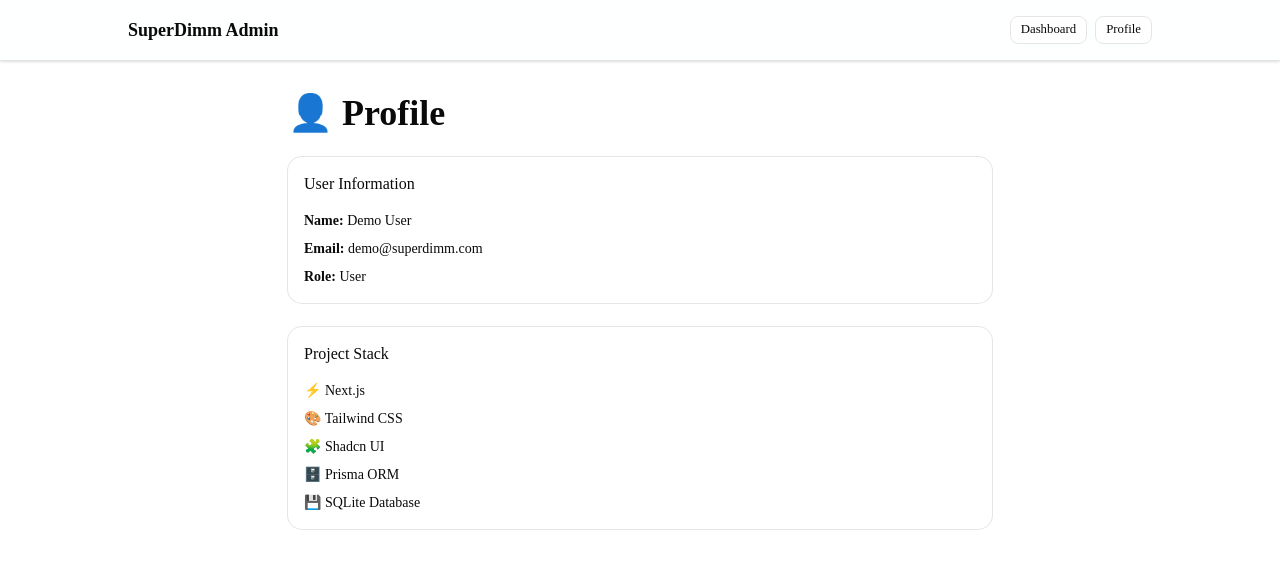
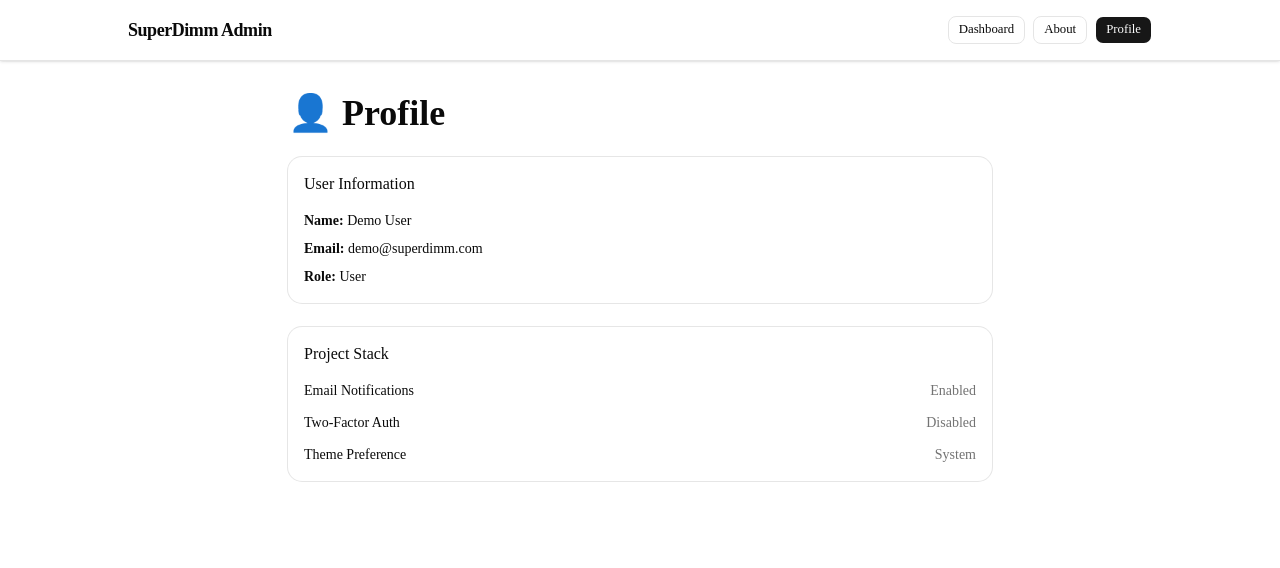
Before and after one commit to yabetsalelign/superdimm, a Next.js app: page /profile in a window 1280 px wide. Shown: the top 568 px of the page. Built offline with nearby package versions, Linux system fonts and the light colour scheme.

Commit message:
FIxed the about folder display issue

```diff
--- a/app/layout.tsx
+++ b/app/layout.tsx
@@ -1,7 +1,6 @@
 import type { Metadata } from "next";
-import Link from "next/link";
 import { Geist, Geist_Mono } from "next/font/google";
-import { Button } from "@/components/ui/button";
+import { Header } from "@/components/header";
 import "./globals.css";
 
 const geistSans = Geist({
@@ -29,22 +28,8 @@ export default function RootLayout({
       lang="en"
       className={`${geistSans.variable} ${geistMono.variable} h-full antialiased`}
     >
-      <body className="min-h-full flex min-h-screen flex-col">
-        <header className="border-b border-border bg-background/90 px-6 py-4 backdrop-blur-sm shadow-sm">
-          <div className="mx-auto flex max-w-5xl items-center justify-between gap-4">
-            <div>
-              <p className="text-lg font-semibold">SuperDimm Admin</p>
-            </div>
-            <nav className="flex items-center gap-2">
-              <Button asChild variant="outline" size="sm">
-                <Link href="/">Dashboard</Link>
-              </Button>
-              <Button asChild variant="outline" size="sm">
-                <Link href="/profile">Profile</Link>
-              </Button>
-            </nav>
-          </div>
-        </header>
+      <body className="min-h-full flex min-h-screen flex-col bg-background text-foreground">
+        <Header />
 
         <main className="flex-1">{children}</main>
       </body>
--- a/app/profile/page.tsx
+++ b/app/profile/page.tsx
@@ -22,12 +22,19 @@ export default function ProfilePage() {
           <CardTitle>Project Stack</CardTitle>
         </CardHeader>
 
-        <CardContent className="space-y-2">
-          <p>⚡ Next.js</p>
-          <p>🎨 Tailwind CSS</p>
-          <p>🧩 Shadcn UI</p>
-          <p>🗄️ Prisma ORM</p>
-          <p>💾 SQLite Database</p>
+        <CardContent className="space-y-3">
+          <div className="flex justify-between items-center text-sm">
+            <span>Email Notifications</span>
+            <span className="text-muted-foreground font-medium">Enabled</span>
+          </div>
+          <div className="flex justify-between items-center text-sm">
+            <span>Two-Factor Auth</span>
+            <span className="text-muted-foreground font-medium">Disabled</span>
+          </div>
+          <div className="flex justify-between items-center text-sm">
+            <span>Theme Preference</span>
+            <span className="text-muted-foreground font-medium">System</span>
+          </div>
         </CardContent>
       </Card>
     </main>
--- /dev/null
+++ b/components/header.tsx
@@ -0,0 +1,30 @@
+'use client';
+
+import Link from "next/link";
+import { usePathname } from "next/navigation";
+import { Button } from "@/components/ui/button";
+
+export function Header() {
+  const pathname = usePathname();
+
+  return (
+    <header className="sticky top-0 z-20 border-b border-border bg-background/95 px-6 py-4 shadow-sm backdrop-blur-sm">
+      <div className="mx-auto flex max-w-5xl items-center justify-between gap-4">
+        <Link href="/" className="text-lg font-semibold tracking-tight">
+          SuperDimm Admin
+        </Link>
+        <nav className="flex flex-wrap items-center gap-2">
+          <Button asChild variant={pathname === "/" ? "default" : "outline"} size="sm">
+            <Link href="/">Dashboard</Link>
+          </Button>
+          <Button asChild variant={pathname === "/about" ? "default" : "outline"} size="sm">
+            <Link href="/about">About</Link>
+          </Button>
+          <Button asChild variant={pathname === "/profile" ? "default" : "outline"} size="sm">
+            <Link href="/profile">Profile</Link>
+          </Button>
+        </nav>
+      </div>
+    </header>
+  );
+}
```
